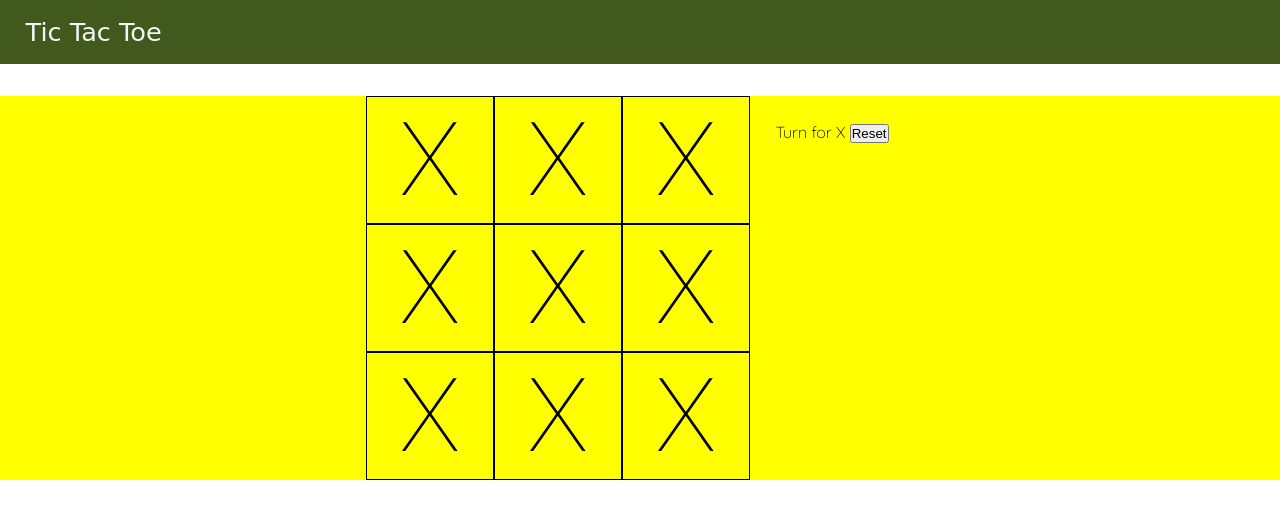
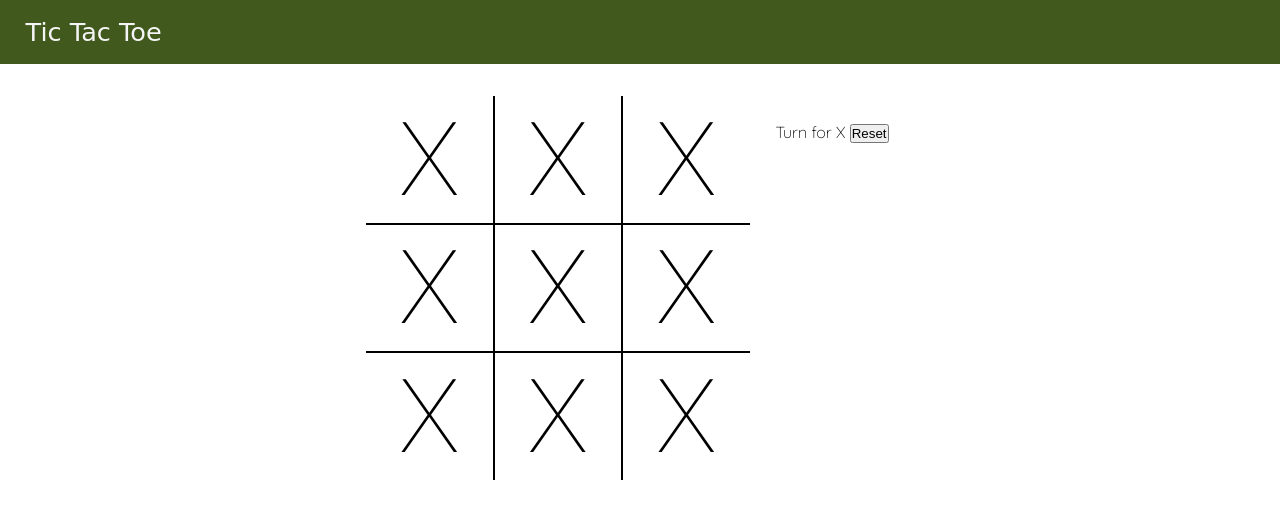
Before and after one commit to Muazzamkhan03/webTicTacToe, a plain HTML site: page index.html in a window 1280 px wide. Drawn offline with Linux system fonts and the light colour scheme; a web font is replaced by a local one.

Commit message:
Made and applied supporting classes, for removing unwanted borders

```diff
--- a/index.html
+++ b/index.html
@@ -16,15 +16,15 @@
 
     <div class="gameContainer">
         <div class="container">
+            <div class="box bt-0 bl-0"><span class="boxText">X</span></div>
+            <div class="box bt-0"><span class="boxText">X</span></div>
+            <div class="box bt-0 br-0"><span class="boxText">X</span></div>
+            <div class="box bl-0"><span class="boxText">X</span></div>
             <div class="box"><span class="boxText">X</span></div>
-            <div class="box"><span class="boxText">X</span></div>
-            <div class="box"><span class="boxText">X</span></div>
-            <div class="box"><span class="boxText">X</span></div>
-            <div class="box"><span class="boxText">X</span></div>
-            <div class="box"><span class="boxText">X</span></div>
-            <div class="box"><span class="boxText">X</span></div>
-            <div class="box"><span class="boxText">X</span></div>
-            <div class="box"><span class="boxText">X</span></div>
+            <div class="box br-0"><span class="boxText">X</span></div>
+            <div class="box bl-0 bb-0"><span class="boxText">X</span></div>
+            <div class="box bb-0 "><span class="boxText">X</span></div>
+            <div class="box bb-0 br-0"><span class="boxText">X</span></div>
         </div>
         <div class="infoBox">
             <div>
--- a/style.css
+++ b/style.css
@@ -23,7 +23,6 @@ nav ul{
 }
 
 .gameContainer{
-    background-color: yellow;
     display: flex;
     justify-content: center;
     margin-top: 4vh;
@@ -55,3 +54,19 @@ nav ul{
     padding: 2vw 2vw ;
     font-family: 'Quicksand', sans-serif;
 }
+
+.bt-0{
+    border-top: 0;
+}
+
+.bb-0{
+    border-bottom: 0;
+}
+
+.br-0{
+    border-right: 0;
+}
+
+.bl-0{
+    border-left: 0;
+}
```
